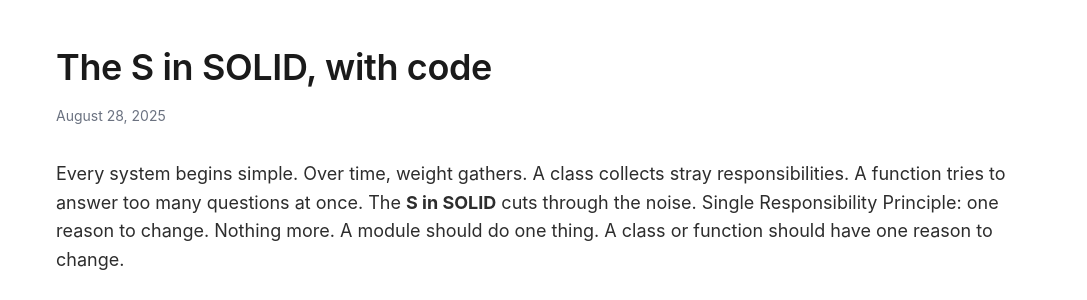
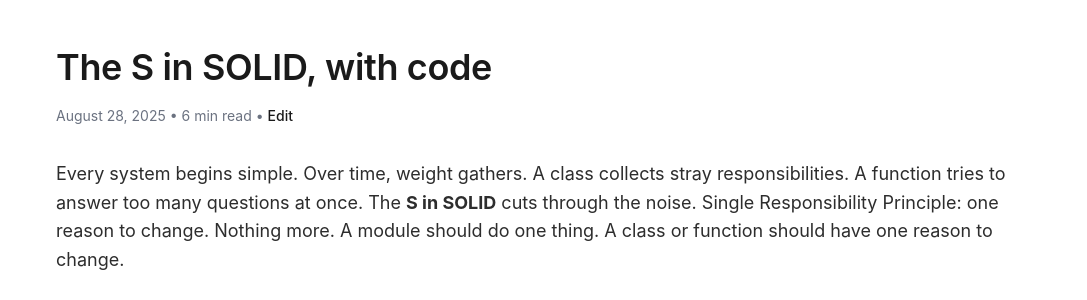
Before and after one commit to arivictor/arivictor.github.io, a Jekyll site: the page built from _posts/2025-08-28-five-days-of-solitude-day-1.md, in a window 1280 px wide and 900 px high. Shown: the part 242-542 px from the top of the window, without its empty margins (96-1183 px from the left). Built offline with Jekyll 4.4.1, drawn with Linux system fonts in a browser that asks for light colours.

Commit message:
Add read time and edit link features to posts
Co-authored-by: arivictor <11803028+arivictor@users.noreply.github.com>

```diff
--- a/_config.yml
+++ b/_config.yml
@@ -1,6 +1,10 @@
 title: Ari Victor
 tag_text: Ari
 description: Ari Victor's personal blog
+
+# GitHub repository for edit links
+github:
+  repository_nwo: arivictor/arivictor.github.io
 
 # Build settings
 markdown: kramdown
--- a/_layouts/post.html
+++ b/_layouts/post.html
@@ -9,6 +9,13 @@ layout: default
 
   <p class="article-meta">
     {{ page.date | date: "%B %d, %Y" }}
+    {% assign words = content | number_of_words %}
+    {% assign read_time = words | divided_by: 200 %}
+    {% if read_time < 1 %}
+      {% assign read_time = 1 %}
+    {% endif %}
+    • {{ read_time }} min read
+    • <a href="https://github.com/{{ site.github.repository_nwo }}/edit/main/{{ page.path }}" class="text-brand transition-colors" target="_blank" rel="noopener">Edit</a>
   </p>
 
   <div class="article-content">
```
